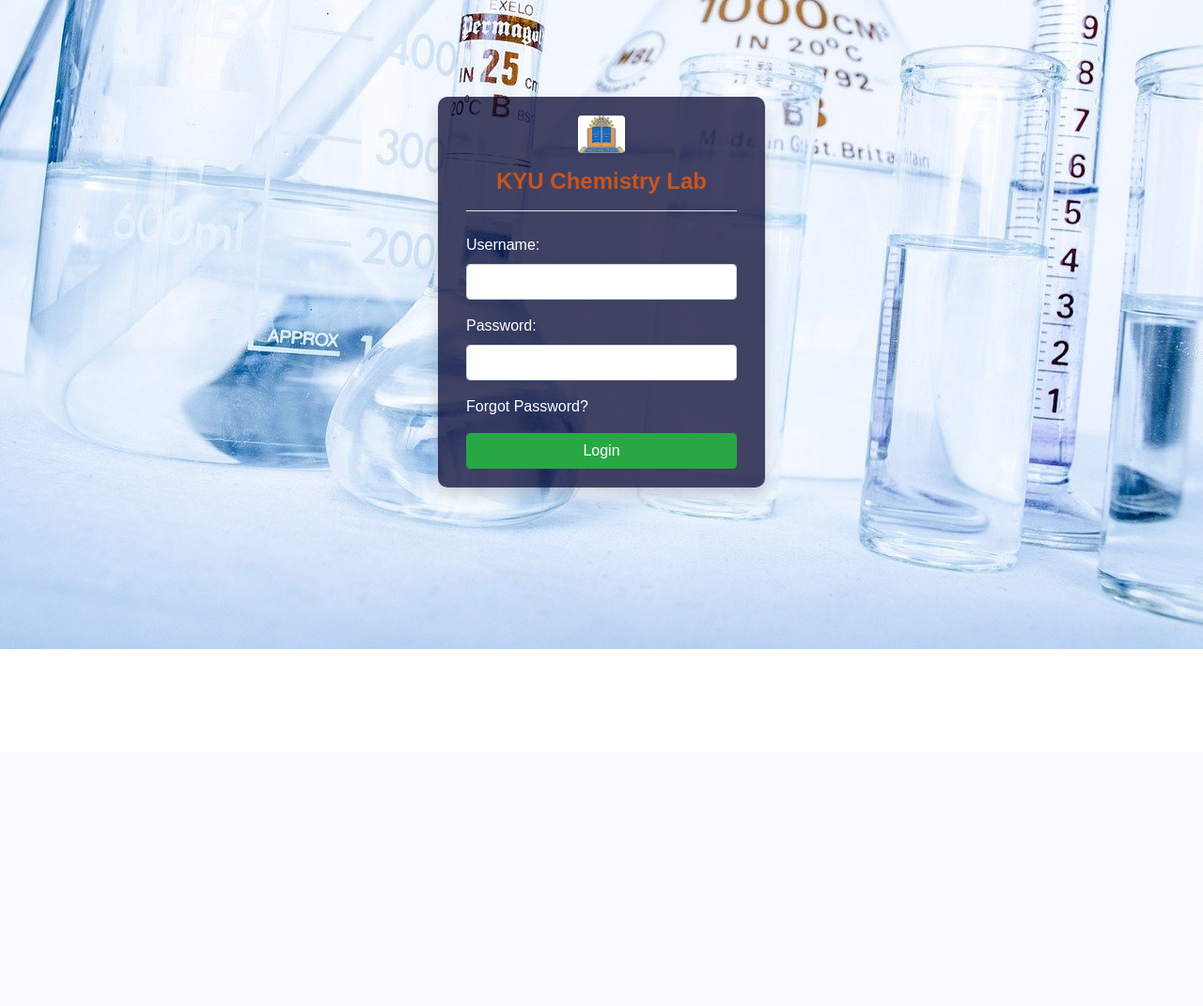
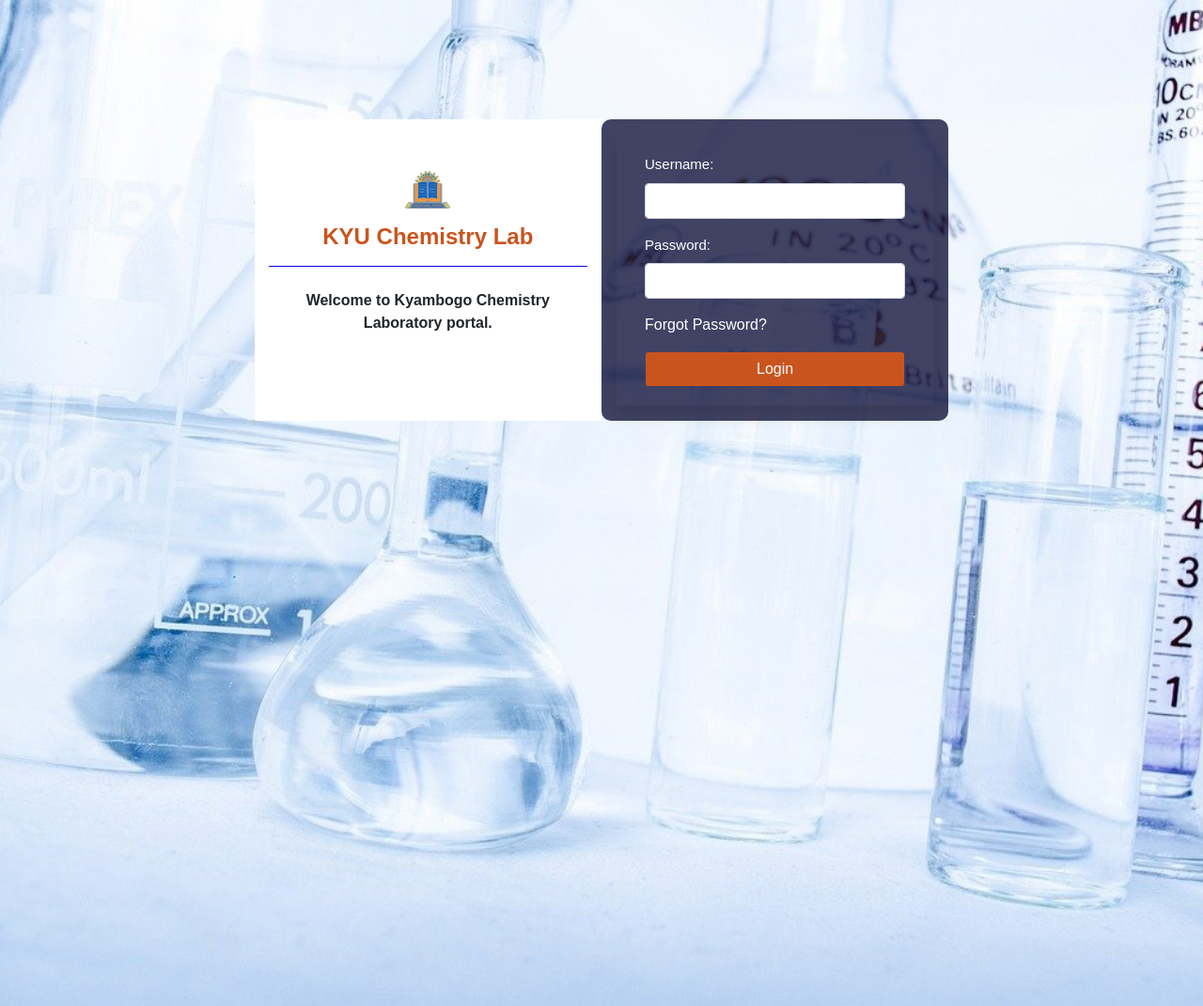
Before and after one commit to deniskalule/chemlab, a PHP site: page /chemlab/ in a window 1280 px wide. Shown: the whole page at 94% size. Before the commit the page ends 691 px from the top, so only its background shows below. Run offline with PHP 8.4, Linux system fonts and the light colour scheme.

Commit message:
editing the login page

```diff
--- a/admin/assets/header.css
+++ b/admin/assets/header.css
@@ -1,6 +1,6 @@
 .sidebar
 {
-    background: linear-gradient(rgba(0, 0, 0, 0.733),#000);
+    background: rgba(2, 2, 44, 0.733);
     width: 100%;
     height: 100vh;
     /* display: none; */
--- a/admin/includes/adminheader.php
+++ b/admin/includes/adminheader.php
@@ -1,5 +1,5 @@
 
-        <div class="col-lg-2 sidebar p-3 fixed-top">
+        <div class="col-lg-2 sidebar p-3 fixed-" style="">
             <div class="head" style = "display:flex;">
             <i class="fa fa-arrow-circle-left mr-4" id="btn" style="font-size:1.5rem; color: white;" aria-hidden="true"></i>
                 <h6 style="font-size: 17px;" class="text-center text-white">KYU Chemistry Lab</h6>
--- a/admin/index.php
+++ b/admin/index.php
@@ -24,9 +24,10 @@
 
             <div class="col-lg-10 col-md-10 col-sm-10">
                 <div class="container content">
-                    <div class="header mb-4 text-right p-1 bg-white">
+                    <div class="header mb-4 text-right p-3 bg-white">
                         <a href="">
-                            <span class="text-dark">LOGOUT</span>
+                            <i class="fa fa-sign-out" aria-hidden="true"></i>
+                            <span class="text-danger"><b>Log Out</b></span>
                             <i class="fa fa-power-off text-danger" aria-hidden="true"></i>
                         </a>
                     </div>
--- a/assets/style.css
+++ b/assets/style.css
@@ -12,20 +12,27 @@ body
     background-position: center;
     background-size: cover;
     width: 100%;
-    /* height: 150vh; */
+    height: 120vh;
 
 }
 
 .form
 {
-    margin-top: 25%;
+    /* margin-top: 25%; */
     /* margin-bottom: 50%; */
-    padding: 20px 30px;
+
     /* margin-left: 50%; */
     background: rgba(2, 2, 44, 0.733);
     border-radius: 10px;
 }
-.form h4
+.form form{
+    padding: 20px 30px;
+}
+.logo
+{
+    padding-top: 5%;
+}
+.logo h4
 {
     color: rgb(202, 84, 29);
 }
@@ -39,3 +46,13 @@ body
     color: rgb(202, 84, 29);
 
 }
+form label
+{
+    font-size: 15px;
+}
+
+.btn
+{
+    background-color: rgb(202, 84, 29);
+    color: #fff;
+}
--- a/index.php
+++ b/index.php
@@ -13,15 +13,19 @@
 <body>
 
     <div class="container">
-        <div class="row">
-            <div class="col-lg-4"></div>
-            <div class="col-lg-4 p-3">
-                <form action="server.php" method="post" class="form shadow">
-                    <center><img src="./assets/images/kyulogo.jpg" alt="" width="50" height="40" class="rounded mb-3"></center>
-                    <h4 class="text-center mb-4" style="font-weight: 700;">
-                        KYU Chemistry Lab
-                        <hr class="text-center" color="white" size="5px">
-                    </h4>
+        <div class="row p-3" style="margin-top: 10%;">
+            <div class="col-lg-2"></div>
+            <div class="col-lg-4 bg-white logo">
+                <center><img src="./assets/images/kyulogo.jpg" alt="" width="50" height="40" class="rounded mb-3"></center>
+                <h4 class="text-center " style="font-weight: 700;">
+                    KYU Chemistry Lab
+                    <hr class="text-center" color="blue" height="10px">
+                </h4>
+                <p class="text-center p-2" ><b>Welcome to Kyambogo Chemistry Laboratory portal.</b></p>
+            </div>
+            <div class="col-lg-4 p-3 form">
+                <form action="server.php" method="post" class="shadow">
+
                     <div class="form-group text-white">
                         <label for="">Username: </label>
                         <input type="text" class="form-control" name ="uname" required>
@@ -32,10 +36,10 @@
                     </div>
 
                     <a href=""><p class="">Forgot Password? </p></a>
-                    <button type="submit" class="btn btn-success form-control" name ="login" >Login</button>
+                    <button type="submit" class="btn btn-flat form-control" name ="login" >Login</button>
                 </form>
             </div>
-            <div class="col-lg-4"></div>
+            <div class="col-lg-2"></div>
         </div>
     </div>
 
```
